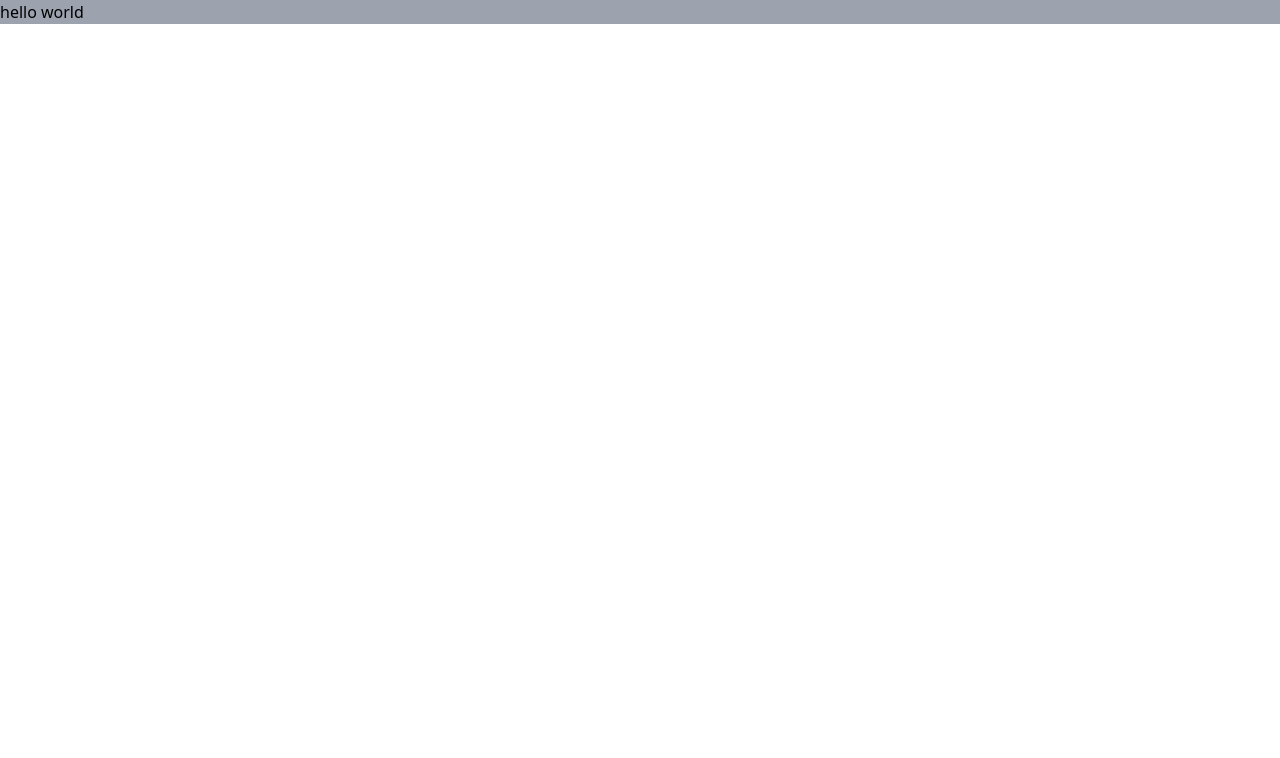
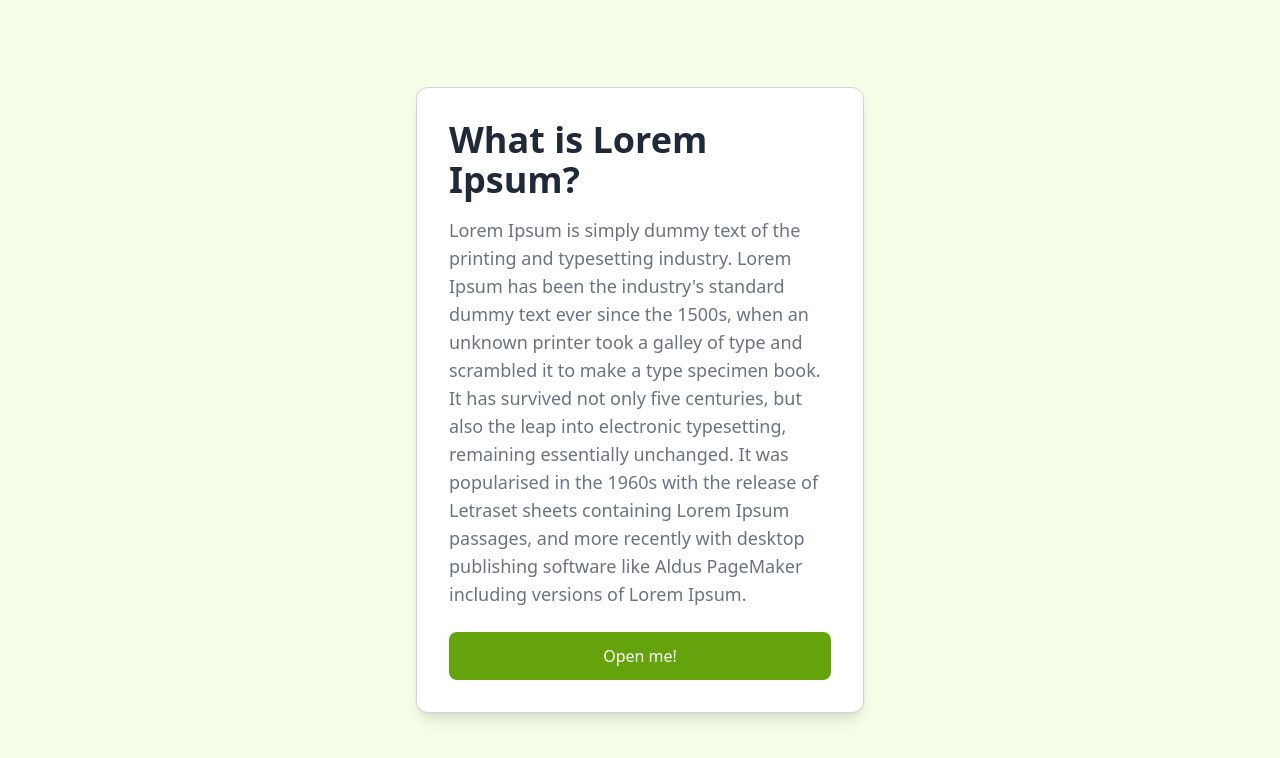
Before and after one commit to maizax/mygom-task, a React (Vite) app: page / in a window 1280 px wide. Shown: the top 758 px of the page. Built offline with nearby package versions, Linux system fonts and the light colour scheme.

Commit message:
feat: add card, dialog, button

```diff
--- a/src/app/App.tsx
+++ b/src/app/App.tsx
@@ -1,9 +1,10 @@
+import { Dashboard } from '../features/dashboard/components';
 import './App.css';
 
 function App() {
   return (
     <>
-      <p className="bg-gray-400">hello world</p>
+      <Dashboard />
     </>
   );
 }
--- a/src/components/button.tsx
+++ b/src/components/button.tsx
@@ -0,0 +1,21 @@
+export const Button = ({
+  tabIndex,
+  text,
+  onClick,
+}: {
+  tabIndex: number;
+  text: string;
+  onClick: () => void;
+}) => {
+  return (
+    <>
+      <button
+        className="flex items-center justify-center w-full p-3 font-medium text-white bg-lime-600 rounded-lg hover:bg-lime-500"
+        tabIndex={tabIndex}
+        onClick={onClick}
+      >
+        {text}
+      </button>
+    </>
+  );
+};
--- a/src/components/card.tsx
+++ b/src/components/card.tsx
@@ -0,0 +1,34 @@
+import { useState } from 'react';
+import { Button } from './button';
+import { Dialog } from './dialog';
+
+export const Card = () => {
+  const [openDialog, setOpenDialog] = useState(false);
+  const onClick = () => {
+    setOpenDialog(!openDialog);
+  };
+  return (
+    <>
+      <div className="p-8 max-w-md border border-gray-300 rounded-xl shadow-lg bg-white">
+        <h1 className="mb-4 font-extrabold text-gray-800 text-4xl">
+          What is Lorem Ipsum?
+        </h1>
+        <p className="mb-6 text-gray-500 text-lg">
+          Lorem Ipsum is simply dummy text of the printing and typesetting
+          industry. Lorem Ipsum has been the industry's standard dummy text ever
+          since the 1500s, when an unknown printer took a galley of type and
+          scrambled it to make a type specimen book. It has survived not only
+          five centuries, but also the leap into electronic typesetting,
+          remaining essentially unchanged. It was popularised in the 1960s with
+          the release of Letraset sheets containing Lorem Ipsum passages, and
+          more recently with desktop publishing software like Aldus PageMaker
+          including versions of Lorem Ipsum.
+        </p>
+        <Button tabIndex={0} text="Open me!" onClick={onClick} />
+      </div>
+      {openDialog && (
+        <Dialog onButtonClick={onClick} onBackDropClick={onClick} />
+      )}
+    </>
+  );
+};
--- a/src/components/dialog.tsx
+++ b/src/components/dialog.tsx
@@ -0,0 +1,35 @@
+import { Button } from './button';
+
+export const Dialog = ({
+  onButtonClick,
+  onBackDropClick,
+}: {
+  onButtonClick: () => void;
+  onBackDropClick: () => void;
+}) => {
+  return (
+    <>
+      <div
+        className="w-full h-full fixed z-10 bg-lime-900 opacity-50"
+        onClick={onBackDropClick}
+      ></div>
+      <div className="z-50 fixed transition-transform">
+        <div className="p-8 max-w-lg rounded-xl bg-white">
+          <p className="mb-6 text-black text-lg">
+            It is a long established fact that a reader will be distracted by
+            the readable content of a page when looking at its layout. The point
+            of using Lorem Ipsum is that it has a more-or-less normal
+            distribution of letters, as opposed to using 'Content here, content
+            here', making it look like readable English. Many desktop publishing
+            packages and web page editors now use Lorem Ipsum as their default
+            model text, and a search for 'lorem ipsum' will uncover many web
+            sites still in their infancy. Various versions have evolved over the
+            years, sometimes by accident, sometimes on purpose (injected humour
+            and the like).
+          </p>
+          <Button tabIndex={3} text="Close" onClick={onButtonClick} />
+        </div>
+      </div>
+    </>
+  );
+};
--- /dev/null
+++ b/src/components/index.ts
@@ -0,0 +1,3 @@
+export * from './button';
+export * from './card';
+export * from './dialog';
--- a/src/features/dashboard/components/dashboard.tsx
+++ b/src/features/dashboard/components/dashboard.tsx
@@ -0,0 +1,9 @@
+import { Card } from '../../../components';
+
+export const Dashboard = () => {
+  return (
+    <div className="flex flex-col items-center h-screen justify-center bg-lime-50">
+      <Card />
+    </div>
+  );
+};
--- /dev/null
+++ b/src/features/dashboard/components/index.ts
@@ -0,0 +1 @@
+export * from './dashboard';
```
